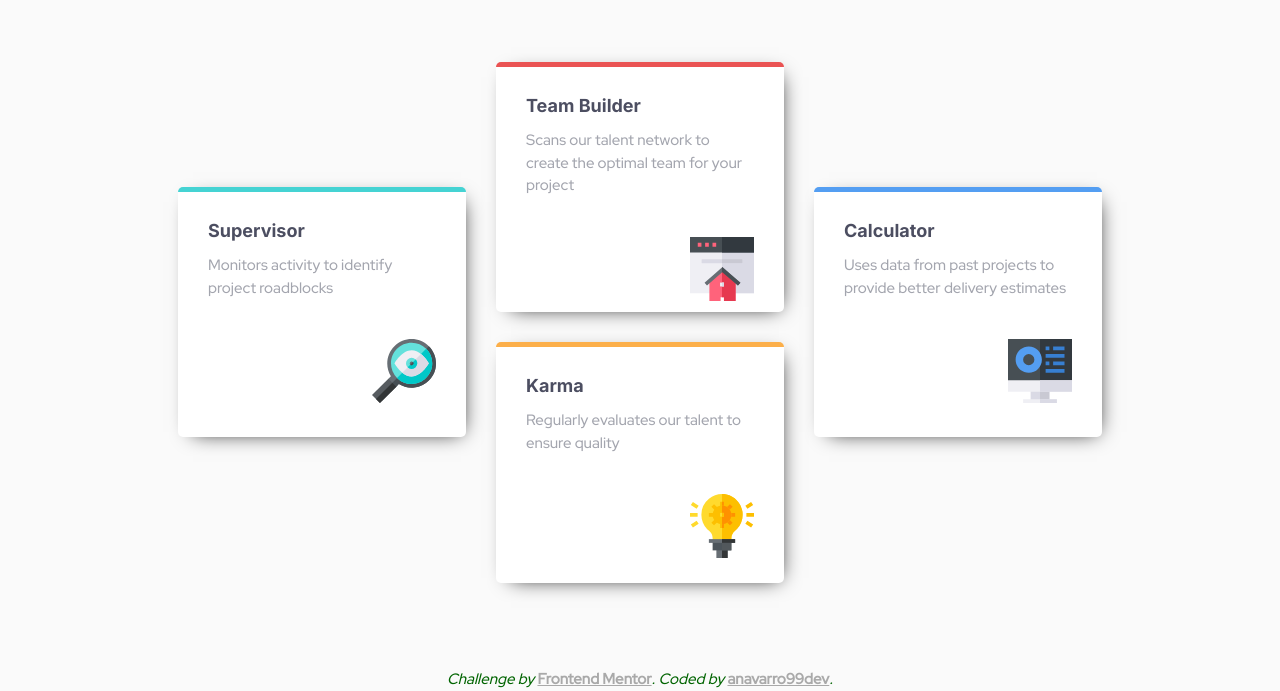
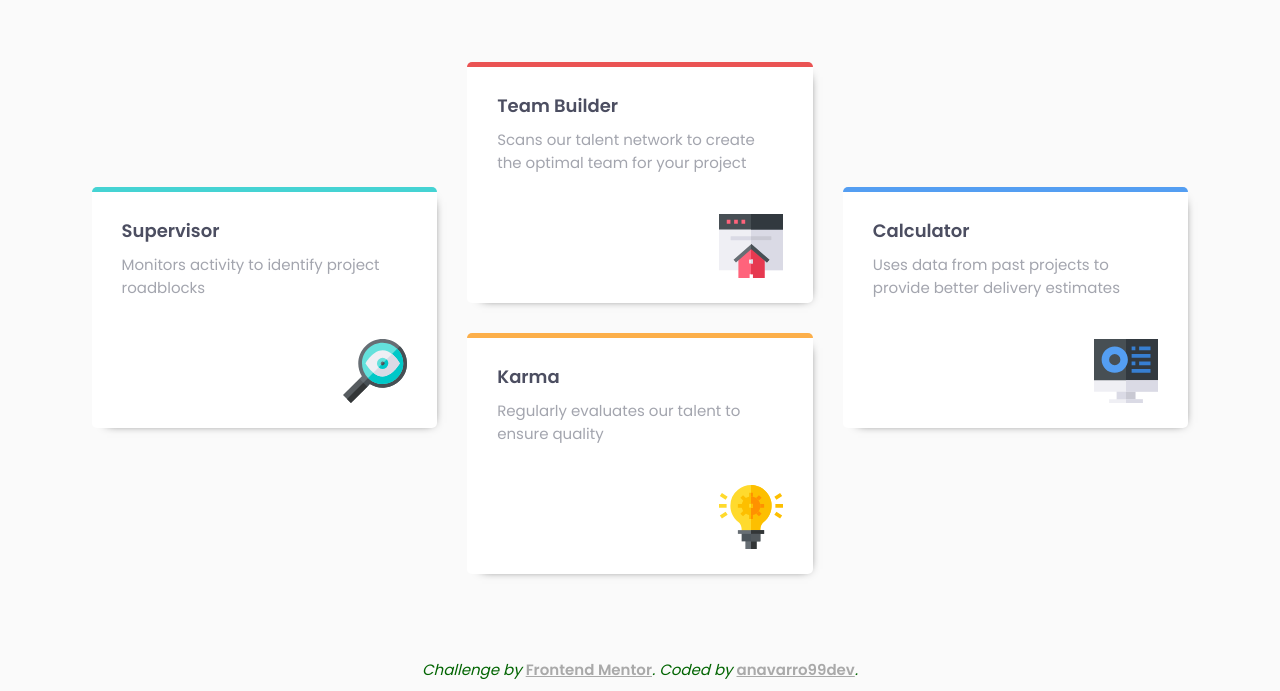
Before and after one commit to anavarro99dev/frontmentor6, a plain HTML site: page index.html in a window 1280 px wide. Shown: the part 235-926 px from the top of the page. Drawn offline with Linux system fonts and the light colour scheme.

Commit message:
correccion del tipo de fuente

```diff
--- a/estilos/_desktop.scss
+++ b/estilos/_desktop.scss
@@ -21,7 +21,7 @@ main {
       padding: rem(25px) rem(30px);
       background-color: white;
       border-radius: rem(5px);
-      box-shadow: rem(5px) rem(5px) rem(20px) rem(-10px) black;
+      box-shadow: rem(5px) rem(5px) rem(10px) rem(-10px) black;
       img {
         align-self: flex-end;
         margin-top: rem(40px);
@@ -29,7 +29,7 @@ main {
 
       max-height: rem(250px);
       margin: rem(15px) rem(15px);
-      flex-basis: 25%;
+      flex-basis: 30%;
       &:nth-child(1) {
         position: relative;
         top: rem(125px);
--- a/estilos/estilos.scss
+++ b/estilos/estilos.scss
@@ -6,7 +6,7 @@
 @import "guias";
 
 // Variables:
-@import url("https://fonts.googleapis.com/css2?family=Inter:wght@700&family=Red+Hat+Display:wght@500&display=swap");
+@import url('https://fonts.googleapis.com/css2?family=Poppins:wght@100;200;400;600&display=swap');
 $Red: hsl(0, 78%, 62%);
 $Cyan: hsl(180, 62%, 55%);
 $Orange: hsl(34, 97%, 64%);
@@ -24,11 +24,10 @@ ul {
 
 // Estilos Desktop.
 body {
+  font-family: 'Poppins', sans-serif;
   font-size: rem(15px);
   font-weight: 400;
   color: $Grayish_Blue;
-  // font-family: "Inter", sans-serif;
-  font-family: "Red Hat Display", sans-serif;
   background-color: $Very_Light_Gray;
 }
 
@@ -40,7 +39,6 @@ main {
       font-size: xx-large;
       &:last-of-type {
         color: $Very_Dark_Blue;
-        font-family: "Inter", sans-serif;
         font-weight: 800;
         margin-bottom: rem(15px);
       }
@@ -52,7 +50,6 @@ main {
   ul {
     li {
       h2 {
-        font-family: "Inter", sans-serif;
         font-weight: 800;
         font-size: large;
         color: $Very_Dark_Blue;
@@ -102,7 +99,7 @@ footer {
     text-align: center;
     section#head {
       h1 {
-        font-size: x-large;
+        font-size: rem(27px);
       }
       p {
       }
```
Also changed, not shown: estilos/estilos.css, 1 other file.
